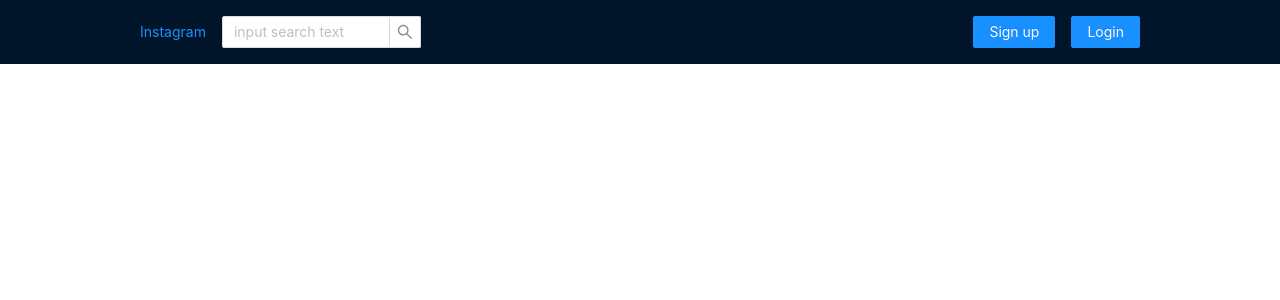
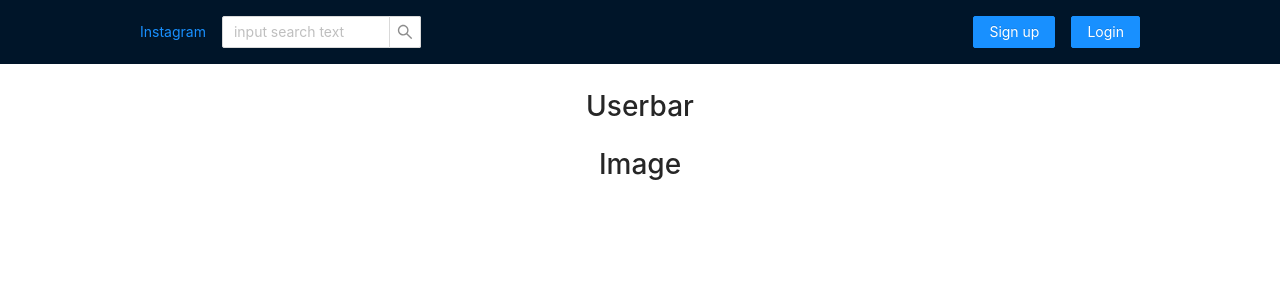
Before and after one commit to bakemonostan/vue-instagram-clone, a Vue app: page /profile/1 in a window 1280 px wide. Shown: the top 300 px of the page. Built offline with nearby package versions, Linux system fonts and the light colour scheme.

Commit message:
profile route and component

```diff
--- a/src/components/Navbar.vue
+++ b/src/components/Navbar.vue
@@ -27,7 +27,7 @@
 </template>
 
 <script setup>
-import { RouterLink } from 'vue-router';
+import { RouterLink, useRouter } from 'vue-router';
 import Container from './Container.vue';
 import { ref } from 'vue';
 import Modal from './Modal.vue';
@@ -35,8 +35,13 @@
 const userSearch = ref('');
 const isAuth = ref(false);
 
+const router = useRouter();
+
 const onSearch = () => {
-  console.log('Search me if you dare');
+  if (userSearch.value) {
+    router.push(`/profile/${userSearch.value}`);
+    userSearch.value = '';
+  }
 };
 </script>
 
--- /dev/null
+++ b/src/components/Profile.vue
@@ -0,0 +1,21 @@
+<template>
+  <Container>
+    <div class="profile">
+      <h1>Userbar</h1>
+      <h1>Image</h1>
+    </div>
+  </Container>
+</template>
+
+<script setup>
+import Container from './Container.vue';
+</script>
+
+<style scoped>
+.profile {
+  display: flex;
+  flex-direction: column;
+  align-items: center;
+  padding: 20px 0;
+}
+</style>
--- a/src/router/index.js
+++ b/src/router/index.js
@@ -1,5 +1,6 @@
 import { createRouter, createWebHistory } from 'vue-router';
 import HomeView from '../views/HomeView.vue';
+import ProfileView from '../views/ProfileView.vue';
 
 const router = createRouter({
   history: createWebHistory(import.meta.env.BASE_URL),
@@ -9,6 +10,11 @@
       name: 'home',
       component: HomeView,
     },
+    {
+      path: '/profile/:username',
+      name: 'profile',
+      component: ProfileView,
+    },
   ],
 });
 
--- /dev/null
+++ b/src/views/ProfileView.vue
@@ -0,0 +1,7 @@
+<template>
+  <Profile />
+</template>
+
+<script setup>
+import Profile from '../components/Profile.vue';
+</script>
```
